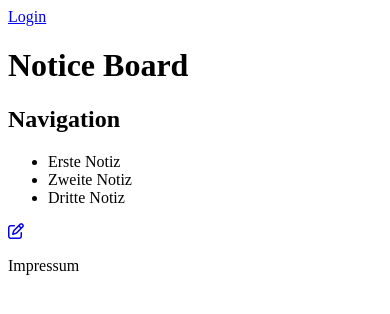
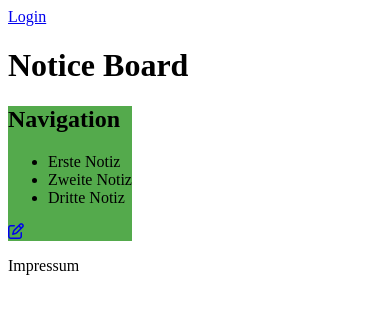
Before and after one commit to flickflack3007/notice-board, a website: page src/index.html in a window 390 px wide. Drawn offline with Linux system fonts and the light colour scheme; a web font is replaced by a local one.

Commit message:
Sidebar responsive

```diff
--- a/src/_css/index.css
+++ b/src/_css/index.css
@@ -70,7 +70,7 @@ header>h1{
     flex-direction: column;
 }
 
-#sidebar, #create {
+#sidebar {
 
     background-color: #54aa4c;
     border-radius: .5em;
@@ -104,12 +104,6 @@ footer{
 @media (max-width:768px){
     html{font-size:2.3vmin}
     section{display:flex}
-    header>h1 {
-        display: flex;
-        float:none;
-        width:5%;
-        padding:1%;
-    }
 }
 
 @media (min-width:768px){
--- a/src/index.html
+++ b/src/index.html
@@ -26,7 +26,6 @@
     </header>
 
     <main>
-
          <nav id="sidebar">
             <h2>Navigation</h2>
             <ul>
@@ -38,10 +37,17 @@
                  <i class="far fa-edit"></i>
             </a>
         </nav>
-
         <div id="content">
         </div>
     </main>
+
+    <style>
+        #sidebar {
+            background-color: #54aa4c;
+            height: auto;
+            width: max-content;
+        }
+    </style>
 
     <footer>
         <p>Impressum</p>
```
Lines whose indentation alone changed are shown as unchanged.
